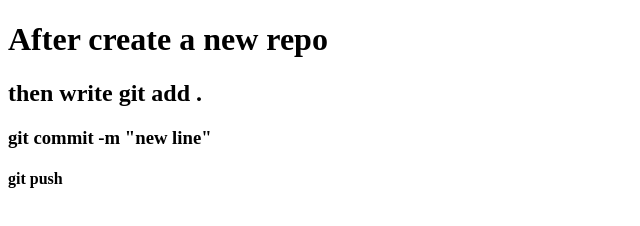
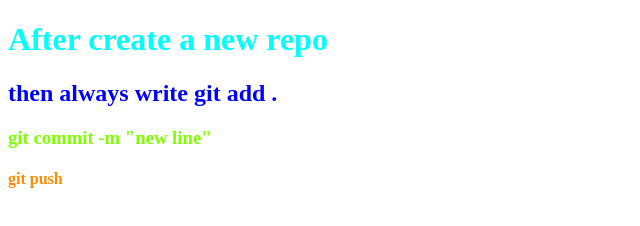
Before and after one commit to Nazmul999/my-first-repo, a plain HTML site: page index.html in a window 1280 px wide. Shown: the whole page, without its empty margins (0-640 px from the left). Drawn offline with Linux system fonts and the light colour scheme.

Commit message:
added link and color heding tag

```diff
--- a/index.html
+++ b/index.html
@@ -5,10 +5,11 @@
     <meta http-equiv="X-UA-Compatible" content="IE=edge">
     <meta name="viewport" content="width=device-width, initial-scale=1.0">
     <title>My first repo</title>
+    <link rel="stylesheet" href="style.css">
 </head>
 <body>
     <h1>After create a new repo</h1>
-    <h2>then write git add .</h2>
+    <h2>then always write git add .</h2>
     <h3>git commit -m "new line"</h3>
     <h4>git push</h4>
 </body>
--- /dev/null
+++ b/style.css
@@ -0,0 +1,14 @@
+h1{
+    color: aqua;
+}
+
+h2{
+    color: blue;
+}
+
+h3{
+    color: chartreuse;
+}
+ h4{
+    color: darkorange;
+ }
```
